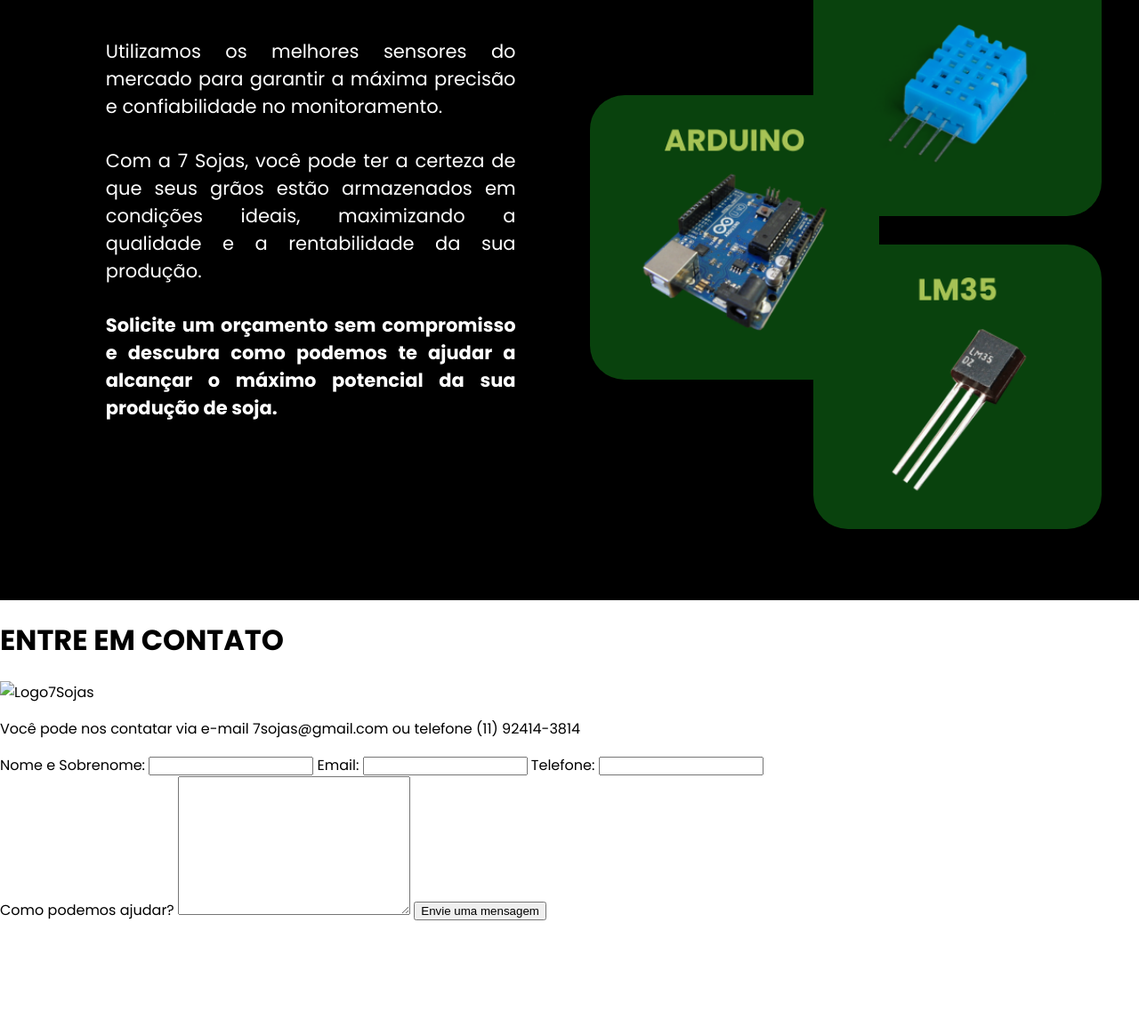
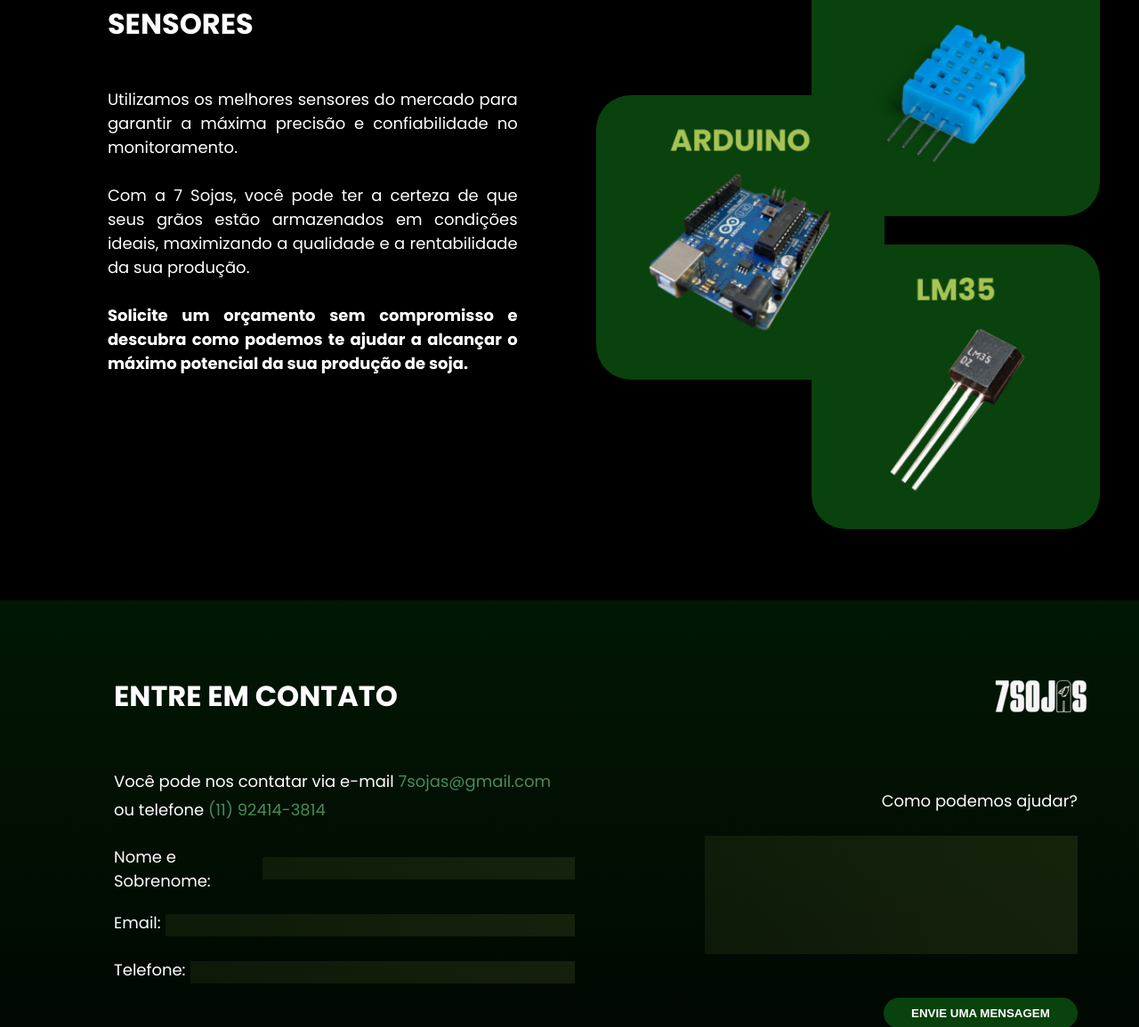
Before and after one commit to 7Sojas/Site-Institucional, a plain HTML site: page website-one-page/index.html in a window 1280 px wide. Shown: the part 1645-2800 px from the top of the page at 89% size. Before the commit the page ends 2681 px from the top, so only its background shows below. Drawn offline with Linux system fonts and the light colour scheme.

Commit message:
Sessões contato, rodapé e ajustes

```diff
--- a/website-one-page/index.html
+++ b/website-one-page/index.html
@@ -1,35 +1,33 @@
 <!DOCTYPE html>
 <html lang="ptbr">
-
 <head>
     <meta charset="UTF-8">
     <meta name="viewport" content="width=device-width, initial-scale=1.0">
     <title>7SOJAS</title>
-    <link rel="stylesheet" href="style.css">
+    <link rel="stylesheet" href="styleOnePage.css">
+    <link rel="icon" type="image/png" href="img_one_page/logoNavegador.png">
 
     <link rel="preconnect" href="https://fonts.googleapis.com">
     <link rel="preconnect" href="https://fonts.gstatic.com" crossorigin>
-    <link
-        href="https://fonts.googleapis.com/css2?family=Poppins:ital,wght@0,100;0,200;0,300;0,400;0,500;0,600;0,700;0,800;0,900;1,100;1,200;1,300;1,400;1,500;1,600;1,700;1,800;1,900&display=swap"
-        rel="stylesheet">
+    <link href="https://fonts.googleapis.com/css2?family=Poppins:ital,wght@0,100;0,200;0,300;0,400;0,500;0,600;0,700;0,800;0,900;1,100;1,200;1,300;1,400;1,500;1,600;1,700;1,800;1,900&display=swap" rel="stylesheet">
+
 </head>
-
 <body>
     <div id="sessao_home">
         <ul class="navbar">
-            <img src="logoNavbar.png" alt="Logo7Sojas">
+            <img src="img_one_page/logoNavbar.png" alt="Logo7Sojas">
             <div class="itens_navbar">
-                <li>HOME</li>
-                <li>SOBRE NÓS</li>
-                <li>SENSORES</li>
+                <li ><a href="#sessao_home">HOME</a></li>
+                <li><a href="#sessao_sobre_nos">SOBRE NÓS</a></li>
+                <li><a href="#sessao_sensores">SENSORES</a></li>
                 <li>CALCULE SEU PROJUÍZO</li>
                 <li>ORÇAMENTO</li>
-                <li>CONTATO</li>
-                <li id="btn_cadastro">CADASTRO <img src="seta.png" alt="Seta"></li>
+                <li><a href="#sessao_contato">CONTATO</a></li>
+                <li id="btn_cadastro">CADASTRO <img src="img_one_page/seta.png" alt="Seta"></li>
             </div>
         </ul>
         <div class="conteudo_home">
-            <img src="logoHome.png" alt="Logo7Sojas">
+            <img src="img_one_page/logoHome.png" alt="Logo7Sojas">
             <div id="btn_conheca_projeto">
                 CONHEÇA O PROJETO
             </div>
@@ -44,7 +42,7 @@
                     com foco na cadeia de armazenamento de sojas.
                 </p>
                 <p>
-                    Nossa missão é ajudar proprietários de silos a alcançarem o máximo potencial de
+                     Nossa missão é ajudar proprietários de silos a alcançarem o máximo potencial de
                     seus silos, com o máximo de eficiência e rentabilidade.
                 </p>
                 <p>
@@ -53,7 +51,7 @@
                 </p>
             </div>
             <div class="imagem_sobre_nos">
-                <img src="logo.png" alt="Logo">
+                <img src="img_one_page/logo.png" alt="Logo">
             </div>
         </div>
     </div>
@@ -74,35 +72,51 @@
             </p>
         </div>
         <div class="primeiro_bloco">
-            <img class="imagem_sensores" src="ARDUINO.png" alt="Imagem do arduino">
+            <img class="imagem_sensores" src="img_one_page/ARDUINO.png" alt="Imagem do arduino">
         </div>
         <div class="segundo_bloco">
-            <img class="imagem_sensores" src="DHT11.png" alt="imagem do DHT11">
-            <img class="imagem_sensores" src="LM35.png" alt="Imagem do LM35">
+            <img class="imagem_sensores" src="img_one_page/DHT11.png" alt="imagem do DHT11">
+            <img class="imagem_sensores" src="img_one_page/LM35.png" alt="Imagem do LM35">
+        </div>
+    </div>
+    <div id="sessao_contato">
+        <div class="header">
+            <h1>ENTRE EM CONTATO</h1>
+            <img src="img_one_page/logoNavbar.png" alt="Logo7Sojas">
+        </div>
+        <div class="formulario">
+            <div class="item_esquerda">
+                <p>Você pode nos contatar via e-mail <a>7sojas@gmail.com</a></p>
+                <p>ou telefone <a>(11) 92414-3814</a></p>
+                <div class="campo" id="campo_nome">
+                    <p>Nome e Sobrenome:</p>
+                    <input id="input_nome" class="input_nome" type="text">
+                </div>
+                <div class="campo">
+                    <p>Email:</p>
+                    <input id="input_email" class="input_email" type="text">
+                </div>
+                <div class="campo">
+                    <p>Telefone:</p>
+                    <input id="input_telefone" class="input_telefone" type="number">
+                </div>
+            </div>
+            <div class="item_direita">
+                <p>Como podemos ajudar?</p>
+                <textarea id="input_mensagem" cols="30" rows="10"></textarea>
+                <button onclick="">ENVIE UMA MENSAGEM</button>
+            </div>
         </div>
     </div>
     <div id="sessao_rodape">
-        <div class="header">
-            <h1>ENTRE EM CONTATO</h1>
-            <img src="soja.jpg" alt="Logo7Sojas">
+        <h3>CONHEÇA NOSSO TRABALHO NAS REDES</h3>
+        <div class="imagem_redes">
+            <img src="img_one_page/logoLinkdin.png" alt="Logo Linkdin">
+            <img src="img_one_page/logoFacebook.png" alt="Logo Facebook">
+            <img src="img_one_page/logoX.png" alt="Logo X">
+            <img src="img_one_page/logoInstagram.png" alt="Logo Instagram">
         </div>
-        <div class="formulario">
-            <div class="item_esquerda">
-                <p>Você pode nos contatar via e-mail <a>7sojas@gmail.com</a> ou telefone <a>(11) 92414-3814</a> </p>
-                Nome e Sobrenome:
-                <input id="input_nome" class="input_nome" type="text">
-                Email:
-                <input id="input_email" class="input_email" type="text">
-                Telefone:
-                <input id="input_telefone" class="input_telefone" type="number">
-            </div>
-            <div class="item_direita">
-                Como podemos ajudar?
-                <textarea id="input_mensagem" cols="30" rows="10"></textarea>
-                <button onclick="">Envie uma mensagem</button>
-            </div>
-        </div>
+        <p id="direitos">7SOJAS © 2024. Todos os direitos reservados.</p>
     </div>
 </body>
-
 </html>
--- a/website-one-page/style.css
+++ b/website-one-page/styleOnePage.css
@@ -4,15 +4,12 @@
     margin: 0;
     padding: 0;
     border: 0;
-
     font-family: 'Poppins', sans-serif;
 }
 
-
-
 #sessao_home
 {
-    background-image: url("fundoSoja.png");
+    background-image: url("img_one_page/fundoSoja.png");
     background-size: cover;
     height: 100vh;
     background-position: top;
@@ -34,6 +31,13 @@
     justify-content: flex-start;
 }
 
+.navbar a
+{
+
+    text-decoration: none;
+    color: inherit;
+}
+
 .itens_navbar
 {
     display: flex;
@@ -41,7 +45,6 @@
     height: 100%;
     list-style: none;
     color:#FFF;
-    font-family: Poppins;
     font-size: 14px;
     font-weight: 800;
     line-height: 21px;
@@ -65,7 +68,6 @@
 #btn_conheca_projeto
 {
     background-color: #A7C355;
-    font-family: Poppins;
     font-size: 16px;
     padding: 2.5% 15%;
     width: 55%;
@@ -179,7 +181,7 @@
 
 .texto_sensores p {
     text-align: justify;
-    font-size: 21px;
+    font-size: 18px;
     margin-top: 2%;
 }
 
@@ -190,7 +192,7 @@
 .primeiro_bloco
 {
     display: flex;
-    width: 13%;
+    width: 12%;
     align-items: center;
 
 }
@@ -206,3 +208,177 @@
 {
     font-weight: bold;
 }
+
+
+
+/*CONTATO*/
+
+#sessao_contato
+{
+    background-image: linear-gradient(to bottom, #021704, #000);
+    height: 94vh;
+    color: #FFF;
+}
+
+.header
+{
+    display: flex;
+    height: 15%;
+    padding-top: 4%;
+    align-items: center;
+    margin-left: 10%;
+    margin-bottom: 2%;
+}
+
+.header h1
+{
+    width: 85%;
+}
+
+.formulario
+{
+    display: flex;
+    margin-left: 10%;
+    margin-left: 10%;
+}
+
+.item_esquerda
+{
+    display: flex;
+    flex-direction: column;
+    width: 45%;
+    font-size: 18px;
+}
+
+.item_esquerda p
+{
+    margin: 0;
+    margin-bottom: 1%;
+}
+
+.item_esquerda a
+{
+    color: #498C58;
+}
+
+.campo
+{
+    display: flex;
+    align-items: center;
+    margin-top: 4%;
+}
+
+.campo p
+{
+    margin-right: 1%;
+}
+
+.campo input
+{
+    background: linear-gradient(90deg, rgba(167, 195, 85, 0.08) 0%, rgba(80, 93, 41, 0.26) 100%);
+    color: #fff;
+    border: none;
+    padding: 5px 8px;
+    width: 100%;
+}
+
+.campo input:focus
+{
+    outline: none;
+}
+
+#campo_nome p
+{
+    width: 50%;
+    margin: 0;
+    padding: 0;
+}
+
+.item_direita
+{
+    display: flex;
+    flex-direction: column;
+    font-size: 18px;
+    width: 35%;
+    justify-content: space-around;
+    margin-left: 14%;
+    align-items: end;
+
+}
+
+.item_direita p
+{
+   text-align: end;
+}
+
+
+#input_mensagem {
+    background: linear-gradient(90deg, rgba(167, 195, 85, 0.08) 0%, rgba(80, 93, 41, 0.26) 100%);
+    color: #fff;
+    border: none;
+    padding: 4px 8px;
+    width: 100%;
+    height: 42%;
+    resize: none;
+}
+
+
+#input_mensagem:focus
+{
+    outline: none;
+}
+
+
+.item_direita button
+{
+    margin-top: 10%;
+    background-color: #09420D;
+    color: #fff;
+    font-weight: bold;
+    border: none;
+    border-radius: 20px;
+    padding: 10px 20px;
+    cursor: pointer;
+    transition: 0.3s;
+    width: 54%;
+}
+
+.item_direita button:hover
+{
+    transform: scale(1.04);
+}
+
+/*RODAPÉ*/
+
+#sessao_rodape
+{
+    display: flex;
+    flex-direction: column;
+    background-color: #000;
+    height: 32vh;
+    color: #FFF;
+    align-items: center;
+}
+
+.imagem_redes
+{
+    margin-top: 1%;
+    display: flex;
+    align-items: center;
+    justify-content: space-evenly;
+    height: 40%;
+    width: 50%;
+}
+
+.imagem_redes img
+{
+    width: 4rem;
+}
+
+#direitos
+{
+    margin-top: 2%;
+    color: #515151;
+    font-weight: bold;
+    font-size: 16px;
+}
```
Also changed, not shown: website-one-page/img_one_page/ARDUINO.png (renamed from website-one-page/ARDUINO.png), website-one-page/img_one_page/DHT11.png (renamed from website-one-page/DHT11.png), website-one-page/img_one_page/LM35.png (renamed from website-one-page/LM35.png), website-one-page/img_one_page/fundoSoja.png (renamed from website-one-page/fundoSoja.png), website-one-page/img_one_page/logo.png (renamed from website-one-page/logo.png), website-one-page/img_one_page/logoFacebook.png (added), website-one-page/img_one_page/logoHome.png (renamed from website-one-page/logoHome.png), website-one-page/img_one_page/logoInstagram.png (added), website-one-page/img_one_page/logoLinkdin.png (added), website-one-page/img_one_page/logoNavbar.png (renamed from website-one-page/logoNavbar.png), website-one-page/img_one_page/logoNavegador.png (added), website-one-page/img_one_page/logoX.png (added), website-one-page/img_one_page/seta.png (renamed from website-one-page/seta.png).
